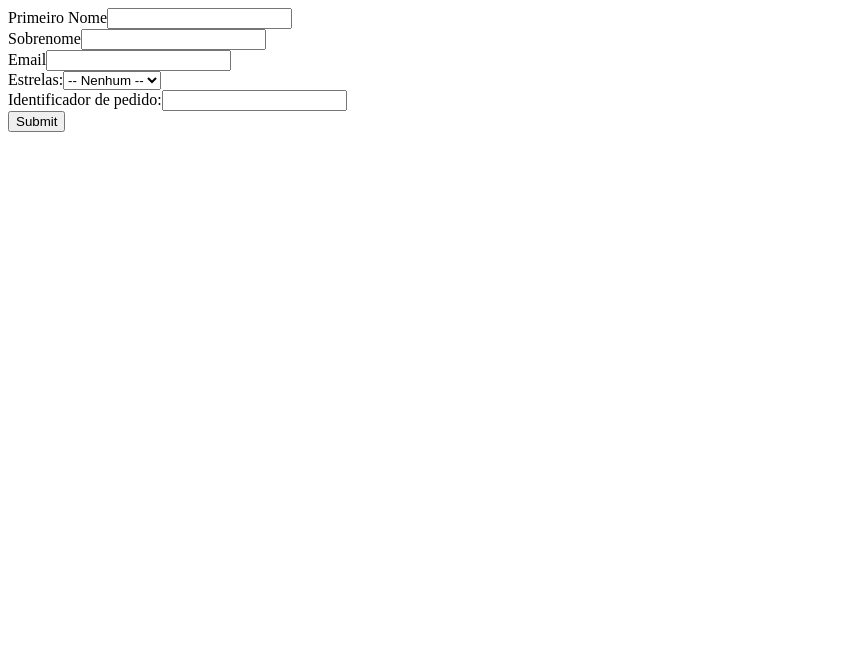
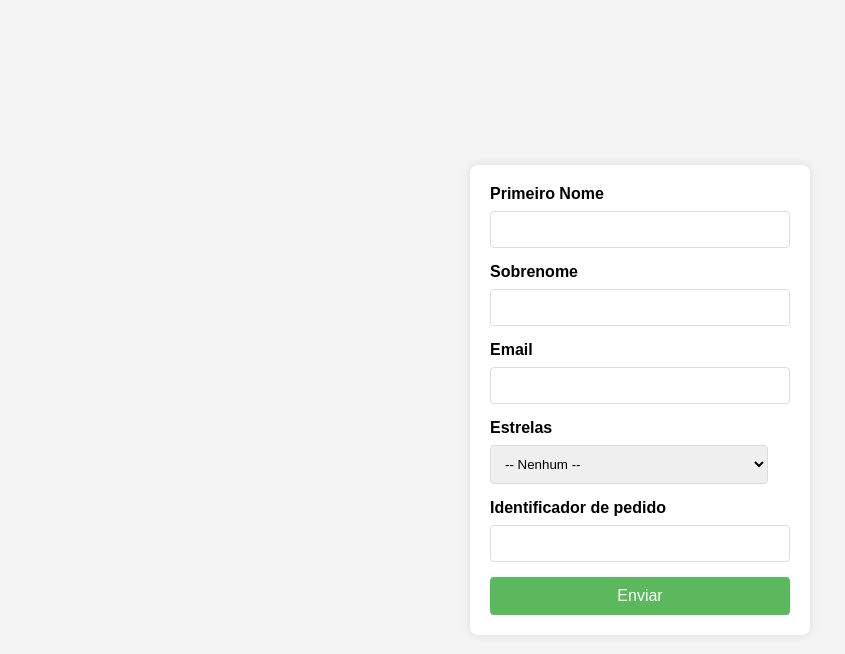
Before and after one commit to Leobitc/Avaliacaocliente, a plain HTML site: page index.html in a window 1280 px wide. Shown: the whole page, without its empty margins (0-845 px from the left). Drawn offline with Linux system fonts and the light colour scheme.

Commit message:
formulario

```diff
--- a/index.html
+++ b/index.html
@@ -2,52 +2,38 @@
 <html lang="en">
 <head>
     <meta charset="UTF-8">
-    <META HTTP-EQUIV="Content-type" CONTENT="text/html; charset=UTF-8">
-        <title>Document</title>
+    <meta http-equiv="Content-type" content="text/html; charset=UTF-8">
+    <title>Formulário</title>
+    <link rel="stylesheet" href="styles.css">
 </head>
 <body>
-    <!--  ----------------------------------------------------------------------  -->
-<!--  NOTA: Adicione o seguinte elemento <META> à sua página <HEAD>.  Se      -->
-<!--  necessário, modifique o parâmetro charset para especificar o conjunto   -->
-<!--  de caracteres de sua página HTML.                                       -->
-<!--  ----------------------------------------------------------------------  -->
+    <form action="https://webto.salesforce.com/servlet/servlet.WebToLead?encoding=UTF-8&orgId=00Daj00000BwHCj" method="POST">
+        <input type="hidden" name="oid" value="00Daj00000BwHCj">
+        <input type="hidden" name="retURL" value="http://">
 
+        <label for="first_name">Primeiro Nome</label>
+        <input id="first_name" maxlength="40" name="first_name" type="text" />
 
-    <!--  ----------------------------------------------------------------------  -->
-    <!--  NOTA: Adicione o elemento <FORM> a seguir à sua página.                 -->
-    <!--  ----------------------------------------------------------------------  -->
+        <label for="last_name">Sobrenome</label>
+        <input id="last_name" maxlength="80" name="last_name" type="text" />
 
-    <form action="https://webto.salesforce.com/servlet/servlet.WebToLead?encoding=UTF-8&orgId=00Daj00000BwHCj" method="POST">
+        <label for="email">Email</label>
+        <input id="email" maxlength="80" name="email" type="text" />
 
-    <input type=hidden name="oid" value="00Daj00000BwHCj">
-    <input type=hidden name="retURL" value="http://">
+        <label for="00Naj000004pAMo">Estrelas</label>
+        <select id="00Naj000004pAMo" name="00Naj000004pAMo" title="Estrelas">
+            <option value="">-- Nenhum --</option>
+            <option value="1">1</option>
+            <option value="2">2</option>
+            <option value="3">3</option>
+            <option value="4">4</option>
+            <option value="5">5</option>
+        </select>
 
-    <!--  ----------------------------------------------------------------------  -->
-    <!--  NOTA: Estes campos são elementos de depuração opcionais. Remova o       -->
-    <!--  comentário dessas linhas se quiser testar no modo de depuração.         -->
-    <!--  <input type="hidden" name="debug" value=1>                              -->
-    <!--  <input type="hidden" name="debugEmail"                                  -->
-    <!--  value="contatoleobitc@gmail.com">                                       -->
-    <!--  ----------------------------------------------------------------------  -->
+        <label for="00Naj000004pApr">Identificador de pedido</label>
+        <input id="00Naj000004pApr" name="00Naj000004pApr" type="text" />
 
-    <label for="first_name">Primeiro Nome</label><input  id="first_name" maxlength="40" name="first_name" size="20" type="text" /><br>
-
-    <label for="last_name">Sobrenome</label><input  id="last_name" maxlength="80" name="last_name" size="20" type="text" /><br>
-
-    <label for="email">Email</label><input  id="email" maxlength="80" name="email" size="20" type="text" /><br>
-
-    Estrelas:<select  id="00Naj000004pAMo" name="00Naj000004pAMo" title="Estrelas"><option value="">-- Nenhum --</option><option value="1">1</option>
-    <option value="2">2</option>
-    <option value="3">3</option>
-    <option value="4">4</option>
-    <option value="5">5</option>
-    </select><br>
-
-    Identificador de pedido:<input  id="00Naj000004pApr" name="00Naj000004pApr" size="20" type="text" /><br>
-
-    <input type="submit" name="submit">
-
+        <input type="submit" name="submit" value="Enviar">
     </form>
-
 </body>
 </html>
--- /dev/null
+++ b/styles.css
@@ -0,0 +1,42 @@
+/* styles.css */
+body {
+    font-family: Arial, sans-serif;
+    background-color: #f4f4f4;
+    display: flex;
+    justify-content: center;
+    align-items: center;
+    height: 100vh;
+    margin: 0;
+}
+form {
+    background-color: #fff;
+    padding: 20px;
+    border-radius: 8px;
+    box-shadow: 0 0 10px rgba(0, 0, 0, 0.1);
+    width: 300px;
+}
+label {
+    display: block;
+    margin-bottom: 8px;
+    font-weight: bold;
+}
+input[type="text"], select {
+    width: calc(100% - 22px);
+    padding: 10px;
+    margin-bottom: 15px;
+    border: 1px solid #ddd;
+    border-radius: 4px;
+}
+input[type="submit"] {
+    background-color: #5cb85c;
+    color: #fff;
+    border: none;
+    padding: 10px;
+    border-radius: 4px;
+    cursor: pointer;
+    width: 100%;
+    font-size: 16px;
+}
+input[type="submit"]:hover {
+    background-color: #4cae4c;
+}
```
